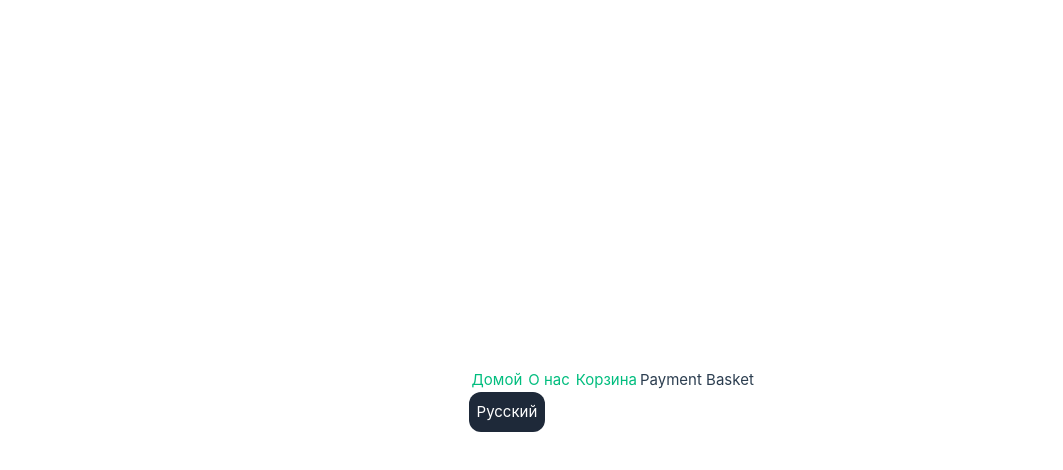
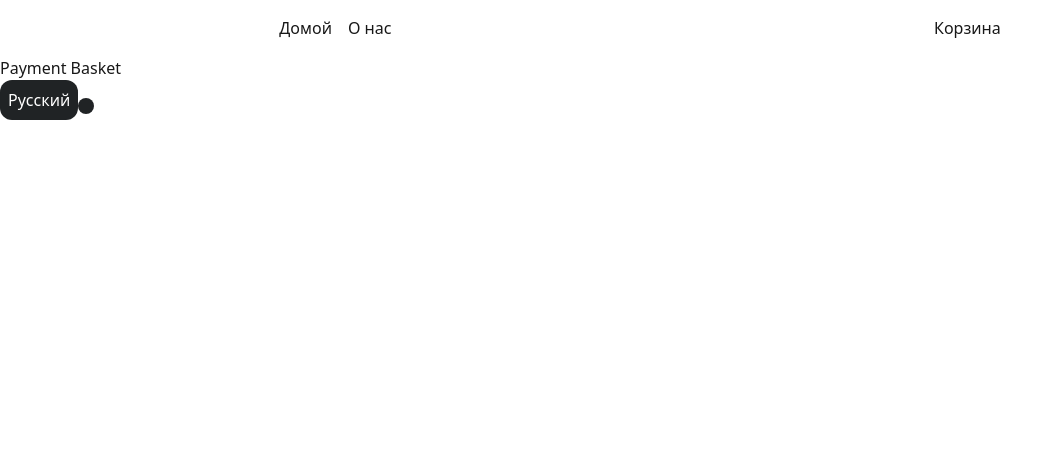
Before and after one commit to Nadoedatel/bag-store, a Vue app: page /basket in a window 1280 px wide. Shown: the top 470 px of the page, without its empty margins (0-1063 px from the left). Built offline with nearby package versions, Linux system fonts and the light colour scheme; the HTML template or start-up script is replaced by a standard one.

Commit message:
add switch theme darl or light, and add new style

```diff
--- a/package.json
+++ b/package.json
@@ -17,6 +17,7 @@
   },
   "dependencies": {
     "@tailwindcss/vite": "^4.1.10",
+    "@vueuse/core": "^13.4.0",
     "pinia": "^3.0.1",
     "tailwindcss": "^4.1.10",
     "vue": "^3.5.13",
--- a/src/App.vue
+++ b/src/App.vue
@@ -5,7 +5,11 @@ import NavFooter from "@/components/footer/nav/NavFooter.vue";
 </script>
 
 <template>
-  <nav-header />
-  <router-view></router-view>
-  <nav-footer />
+  <div class="flex flex-col">
+    <nav-header />
+    <div>
+      <router-view></router-view>
+    </div>
+    <nav-footer />
+  </div>
 </template>
--- a/src/assets/base.css
+++ b/src/assets/base.css
@@ -8,12 +8,7 @@
   --vt-c-black-soft: #222222;
   --vt-c-black-mute: #282828;
 
-  --vt-c-indigo: #2c3e50;
-
-  --vt-c-divider-light-1: rgba(60, 60, 60, 0.29);
-  --vt-c-divider-light-2: rgba(60, 60, 60, 0.12);
-  --vt-c-divider-dark-1: rgba(84, 84, 84, 0.65);
-  --vt-c-divider-dark-2: rgba(84, 84, 84, 0.48);
+  --vt-c-indigo: #181818;
 
   --vt-c-text-light-1: var(--vt-c-indigo);
   --vt-c-text-light-2: rgba(60, 60, 60, 0.66);
@@ -27,9 +22,6 @@
   --color-background-soft: var(--vt-c-white-soft);
   --color-background-mute: var(--vt-c-white-mute);
 
-  --color-border: var(--vt-c-divider-light-2);
-  --color-border-hover: var(--vt-c-divider-light-1);
-
   --color-heading: var(--vt-c-text-light-1);
   --color-text: var(--vt-c-text-light-1);
 
@@ -41,9 +33,6 @@
     --color-background: var(--vt-c-black);
     --color-background-soft: var(--vt-c-black-soft);
     --color-background-mute: var(--vt-c-black-mute);
-
-    --color-border: var(--vt-c-divider-dark-2);
-    --color-border-hover: var(--vt-c-divider-dark-1);
 
     --color-heading: var(--vt-c-text-dark-1);
     --color-text: var(--vt-c-text-dark-2);
@@ -59,28 +48,9 @@
 }
 
 body {
-  min-height: 100vh;
   color: var(--color-text);
   background: var(--color-background);
   transition:
     color 0.5s,
     background-color 0.5s;
-  line-height: 1.6;
-  font-family:
-    Inter,
-    -apple-system,
-    BlinkMacSystemFont,
-    'Segoe UI',
-    Roboto,
-    Oxygen,
-    Ubuntu,
-    Cantarell,
-    'Fira Sans',
-    'Droid Sans',
-    'Helvetica Neue',
-    sans-serif;
-  font-size: 15px;
-  text-rendering: optimizeLegibility;
-  -webkit-font-smoothing: antialiased;
-  -moz-osx-font-smoothing: grayscale;
 }
--- a/src/assets/main.css
+++ b/src/assets/main.css
@@ -1,36 +1,9 @@
 @import './base.css';
 @import "tailwindcss";
+@custom-variant dark (&:where(.dark, .dark *));
 
 #app {
-  max-width: 1280px;
+  max-width: 1440px;
   margin: 0 auto;
-  padding: 2rem;
   font-weight: normal;
 }
-
-a,
-.green {
-  text-decoration: none;
-  color: hsla(160, 100%, 37%, 1);
-  transition: 0.4s;
-  padding: 3px;
-}
-
-@media (hover: hover) {
-  a:hover {
-    background-color: hsla(160, 100%, 37%, 0.2);
-  }
-}
-
-@media (min-width: 1024px) {
-  body {
-    display: flex;
-    place-items: center;
-  }
-
-  #app {
-    display: grid;
-    grid-template-columns: 1fr 1fr;
-    padding: 0 2rem;
-  }
-}
--- a/src/components/footer/nav/NavFooter.vue
+++ b/src/components/footer/nav/NavFooter.vue
@@ -1,11 +1,15 @@
 <script setup lang="ts">
 import MyButton from "@/components/ui/button/MyButton.vue";
 import {toggleLanguage} from "@/utils/i18n-switcher.ts";
+import {useDark, useToggle} from "@vueuse/core";
 
+const isDark = useDark()
+const toggleDark = useToggle(isDark)
 </script>
 
 <template>
 <nav>
   <MyButton @click="toggleLanguage()" text="message.ChangeLanguage" />
+  <MyButton @click="toggleDark()" />
 </nav>
 </template>
--- a/src/components/header/nav/NavHeader.vue
+++ b/src/components/header/nav/NavHeader.vue
@@ -4,9 +4,13 @@ import NavHeaderItem from "@/components/header/nav/NavHeaderItem.vue";
 </script>
 
 <template>
-  <nav>
-    <NavHeaderItem to="/home" text="message.Home" />
-    <NavHeaderItem to="/about" text="message.About" />
-    <NavHeaderItem to="/basket" text="message.Basket" />
+  <nav class="flex flex-row gap-4 justify-around p-4">
+    <div class="flex flex-row gap-4">
+      <NavHeaderItem to="/home" text="message.Home" />
+      <NavHeaderItem to="/about" text="message.About" />
+    </div>
+    <div>
+      <NavHeaderItem to="/basket" text="message.Basket" />
+    </div>
   </nav>
 </template>
--- a/src/components/ui/button/MyButton.vue
+++ b/src/components/ui/button/MyButton.vue
@@ -3,7 +3,7 @@ import { useI18n } from 'vue-i18n'
 const { t } = useI18n()
 
 const props = defineProps<{
-  text: string,
+  text?: string,
 }>()
 
 const emit = defineEmits(['click'])
@@ -15,11 +15,13 @@ const handleClick = () => {
 
 <template>
   <button
-    class="bg-gray-800 text-white rounded-xl p-2 cursor-pointer"
+    class="bg-[#202325] text-white rounded-xl p-2 cursor-pointer"
     @click="handleClick"
   >
     <slot>
-      {{ t(text) }}
+      <template v-if="text">
+        {{ t(text) }}
+      </template>
     </slot>
   </button>
 </template>
```
Also changed, not shown: 1 other file (tests, documents, lock files or other folders).
